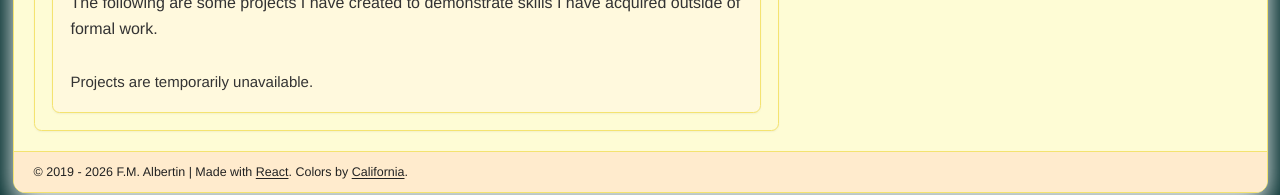
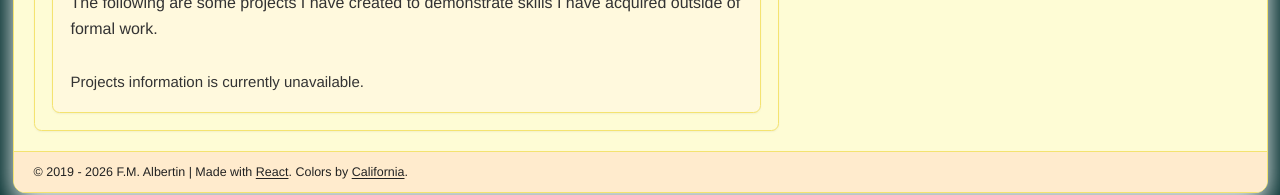
Before and after one commit to sengeezer/helvetic-dev, a Next.js app: page / in a window 1280 px wide. Shown: the part 1495-1690 px from the top of the page. Built offline with nearby package versions, Linux system fonts and the light colour scheme.

Commit message:
fix: clarify projects empty state message
Agent-Logs-Url: https://github.com/sengeezer/helvetic-dev/sessions/be2f0db5-1cd5-4a98-aa3f-f0d7711d69ca

Co-authored-by: sengeezer <25534+sengeezer@users.noreply.github.com>

```diff
--- a/src/content/projects.js
+++ b/src/content/projects.js
@@ -1,7 +1,7 @@
 const projects = {
   title: 'Projects',
   intro: 'The following are some projects I have created to demonstrate skills I have acquired outside of formal work.',
-  emptyState: 'Projects are temporarily unavailable.',
+  emptyState: 'Projects information is currently unavailable.',
 };
 
 export default projects;
```
